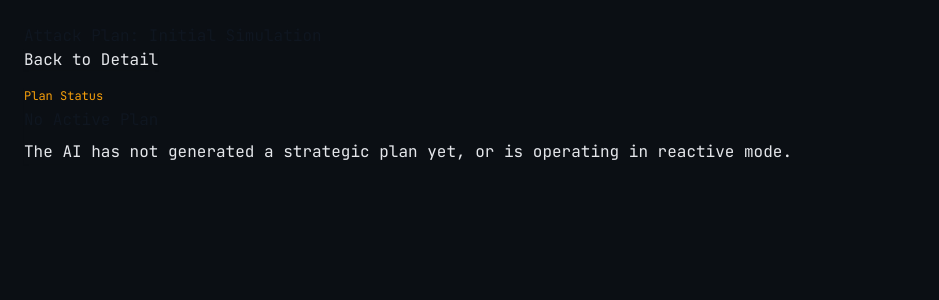
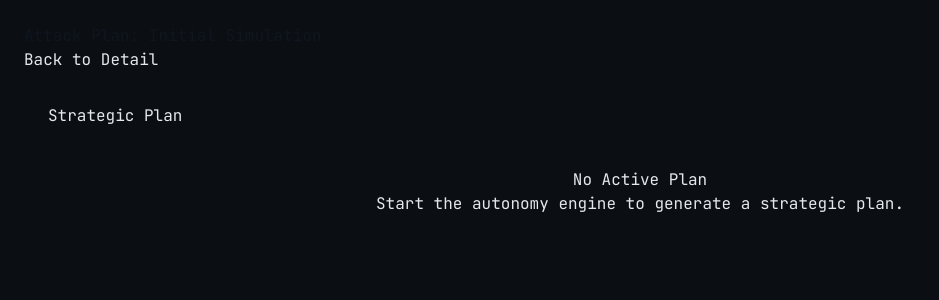
Before and after one commit to donaljojoofficial/XploitAI, a Django app: page /attack/1/plan/ in a window 1280 px wide. Shown: the part 61-361 px from the top of the page, without its empty margins (0-939 px from the left). Run offline with Django 5.2, Linux system fonts and the light colour scheme; data comes from the database, SQL or seed files in the repository; data that the repository does not hold is empty; some libraries are stand-ins or nearby versions.

Commit message:
fix:the view operations and view plan was updated

```diff
--- a/dashboard/templates/dashboard/partials/plan_steps.html
+++ b/dashboard/templates/dashboard/partials/plan_steps.html
@@ -1,73 +1,77 @@
-{% if attack_state.current_plan %}
-<div class="card shadow-sm mb-4">
-    <div class="card-header bg-white py-3 d-flex justify-content-between align-items-center">
-        <h6 class="m-0 font-weight-bold text-primary">
-            <i class="fas fa-chess-knight me-2"></i>AI Strategic Plan
+<div class="card border-0 shadow-sm h-100">
+    <div class="card-header bg-transparent border-0 pt-4 pb-2 px-4">
+        <div class="d-flex justify-content-between align-items-center">
+            <h5 class="card-title text-dark fw-bold mb-0">
+                <i class="bi bi-diagram-3-fill text-primary me-2"></i>Strategic Plan
+            </h5>
+            {% if attack_state.current_plan and attack_state.current_plan.steps %}
+            <span class="badge bg-primary-subtle text-primary rounded-pill px-3">
+                {{ attack_state.current_plan.steps|length }} Steps
+            </span>
+            {% endif %}
+        </div>
+    </div>
+    <div class="card-body px-0 pt-0">
+        {% if attack_state.current_plan.rationale %}
+        <div class="px-4 pb-4">
+            <div class="p-3 bg-light rounded-3 border-start border-4 border-info">
+                <h6 class="fw-bold text-uppercase text-muted small mb-2" style="letter-spacing: 0.5px;">
+                    <i class="bi bi-lightbulb me-2"></i>Strategy
                 </h6>
-        <span class="badge bg-primary">Active Plan</span>
+                <p class="mb-0 text-secondary small">{{ attack_state.current_plan.rationale }}</p>
             </div>
-    <div class="card-body">
-        {% if attack_state.current_plan.rationale %}
-        <div class="alert alert-secondary mb-4 border-left-primary">
-            <h6 class="alert-heading fw-bold"><i class="fas fa-brain me-2"></i>Strategic Reasoning</h6>
-            <p class="mb-0">{{ attack_state.current_plan.rationale }}</p>
         </div>
         {% endif %}
 
-        {% if attack_state.current_plan.steps %}
-        <div class="table-responsive">
-            <table class="table table-bordered table-hover" width="100%" cellspacing="0">
-                <thead class="table-light">
-                    <tr>
-                        <th style="width: 5%">Step</th>
-                        <th style="width: 20%">Action</th>
-                        <th style="width: 45%">Rationale</th>
-                        <th style="width: 30%">Parameters</th>
-                    </tr>
-                </thead>
-                <tbody>
+        {% if attack_state and attack_state.current_plan and attack_state.current_plan.steps %}
+        <div class="px-4">
             {% for step in attack_state.current_plan.steps %}
-                    <tr>
-                        <td class="text-center align-middle">
-                            <span class="badge rounded-pill bg-secondary">{{ step.step }}</span>
-                        </td>
-                        <td class="align-middle fw-bold text-dark">{{ step.action }}</td>
-                        <td class="align-middle text-muted small">{{ step.rationale }}</td>
-                        <td class="align-middle">
-                            <code class="text-xs text-wrap">{{ step.parameters }}</code>
-                        </td>
-                    </tr>
-                    {% endfor %}
-                </tbody>
-            </table>
-        </div>
+            <div class="d-flex">
+                <div class="d-flex flex-column align-items-center" style="min-width: 40px;">
+                    <div class="rounded-circle d-flex align-items-center justify-content-center border border-2 {% if step.status == 'completed' %}border-success bg-success text-white{% elif step.status == 'running' %}border-primary bg-white text-primary{% elif step.status == 'failed' %}border-danger bg-danger text-white{% else %}border-secondary-subtle bg-light text-secondary{% endif %}"
+                         style="width: 32px; height: 32px; z-index: 1;">
+                        {% if step.status == 'completed' %}
+                            <i class="bi bi-check"></i>
+                        {% elif step.status == 'running' %}
+                            <span class="spinner-border spinner-border-sm" style="width: 0.8rem; height: 0.8rem;"></span>
+                        {% elif step.status == 'failed' %}
+                            <i class="bi bi-x"></i>
                         {% else %}
-        <p class="text-muted text-center my-3">Plan structure exists but contains no steps.</p>
+                            <span class="small fw-bold" style="font-size: 0.75rem;">{{ step.step_number|default:forloop.counter }}</span>
                         {% endif %}
                     </div>
-    <div class="card-footer small text-muted">
-        Last updated: {{ attack_state.updated_at|date:"Y-m-d H:i:s" }}
+                    {% if not forloop.last %}
+                    <div class="flex-grow-1 border-start border-2 border-secondary-subtle my-1"></div>
+                    {% endif %}
                 </div>
+                <div class="flex-grow-1 ms-3 pb-4">
+                    <div class="card border-0 shadow-sm {% if step.status == 'running' %}bg-primary-subtle{% else %}bg-light{% endif %}">
+                        <div class="card-body p-3">
+                            <div class="d-flex justify-content-between align-items-center mb-2">
+                                <h6 class="fw-bold mb-0 text-dark">{{ step.action_type|default:step.action }}</h6>
+                                <span class="badge rounded-pill {% if step.status == 'completed' %}bg-success{% elif step.status == 'running' %}bg-primary{% elif step.status == 'failed' %}bg-danger{% else %}bg-secondary{% endif %}">
+                                    {{ step.status|default:"PENDING"|upper }}
+                                </span>
                             </div>
-{% else %}
-<div class="card mb-4 shadow-sm border-left-warning">
-    <div class="card-body">
-        <div class="row align-items-center">
-            <div class="col mr-2">
-                <div class="text-xs font-weight-bold text-warning text-uppercase mb-1">
-                    Plan Status
-                </div>
-                <div class="h5 mb-0 font-weight-bold text-gray-800">
-                    No Active Plan
-                </div>
-                <p class="mb-0 mt-2 text-muted small">
-                    The AI has not generated a strategic plan yet, or is operating in reactive mode.
+                            {% if step.rationale %}
+                            <p class="small text-muted mb-0 fst-italic">
+                                <i class="bi bi-info-circle me-1"></i> {{ step.rationale }}
                             </p>
-            </div>
-            <div class="col-auto">
-                <i class="fas fa-clipboard-list fa-2x text-gray-300"></i>
+                            {% endif %}
                         </div>
                     </div>
                 </div>
             </div>
+            {% endfor %}
+        </div>
+        {% else %}
+        <div class="text-center p-5">
+            <div class="mb-3 text-muted opacity-25">
+                <i class="bi bi-diagram-2 display-4"></i>
+            </div>
+            <h6 class="text-muted fw-bold">No Active Plan</h6>
+            <p class="small text-muted mb-0">Start the autonomy engine to generate a strategic plan.</p>
+        </div>
         {% endif %}
+    </div>
+</div>
```
Also changed, not shown: dashboard/templates/dashboard/partials/activity_items.html (+45 -6 lines). Lines whose indentation alone changed are shown as unchanged.
